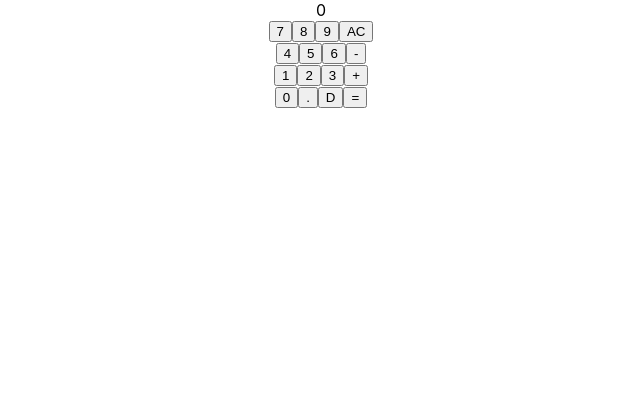
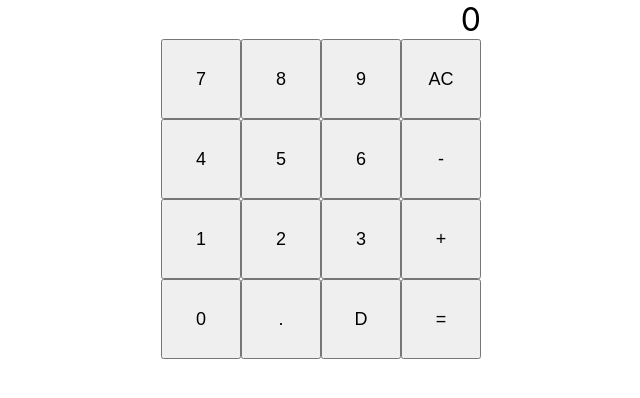
Before and after one commit to kingkazuma7/react_ts_calc_app, a React (Create React App) app: page / in a window 1280 px wide. Shown: the top 398 px of the page, without its empty margins (319-959 px from the left). Built offline with nearby package versions, Linux system fonts and the light colour scheme.

Commit message:
見た目調整

```diff
--- /dev/null
+++ b/src/component/Calculator.scss
@@ -0,0 +1,13 @@
+.buttonPanel {
+  button {
+    width: 80px;
+    height: 80px;
+    font-size: 18px;
+  }
+}
+.display {
+  width: 320px;
+  margin: 0 auto;
+  text-align: right;
+  font-size: 32px;
+}
--- a/src/component/Calculator.tsx
+++ b/src/component/Calculator.tsx
@@ -2,6 +2,7 @@
 import calculate, { State } from "../logic/calculate";
 import ButtonPanel from "./ButtonPanel";
 import Display from "./Display";
+import "./Calculator.scss";
 
 export default function Calculator() {
   const [state, setState] = useState<State>({
@@ -15,7 +16,7 @@
     setState(nextState);
   }
   return (
-    <div>
+    <div className="buttonPanel">
       <Display value={state.current} />
       <ButtonPanel buttonHandler={buttonHandler} />
     </div>
--- a/src/component/Display.tsx
+++ b/src/component/Display.tsx
@@ -1,5 +1,5 @@
 export default function Display(props: {
   value: string;
 }) {
-  return <div>{ props.value }</div>;
+  return <div className="display">{ props.value }</div>;
 }
```
